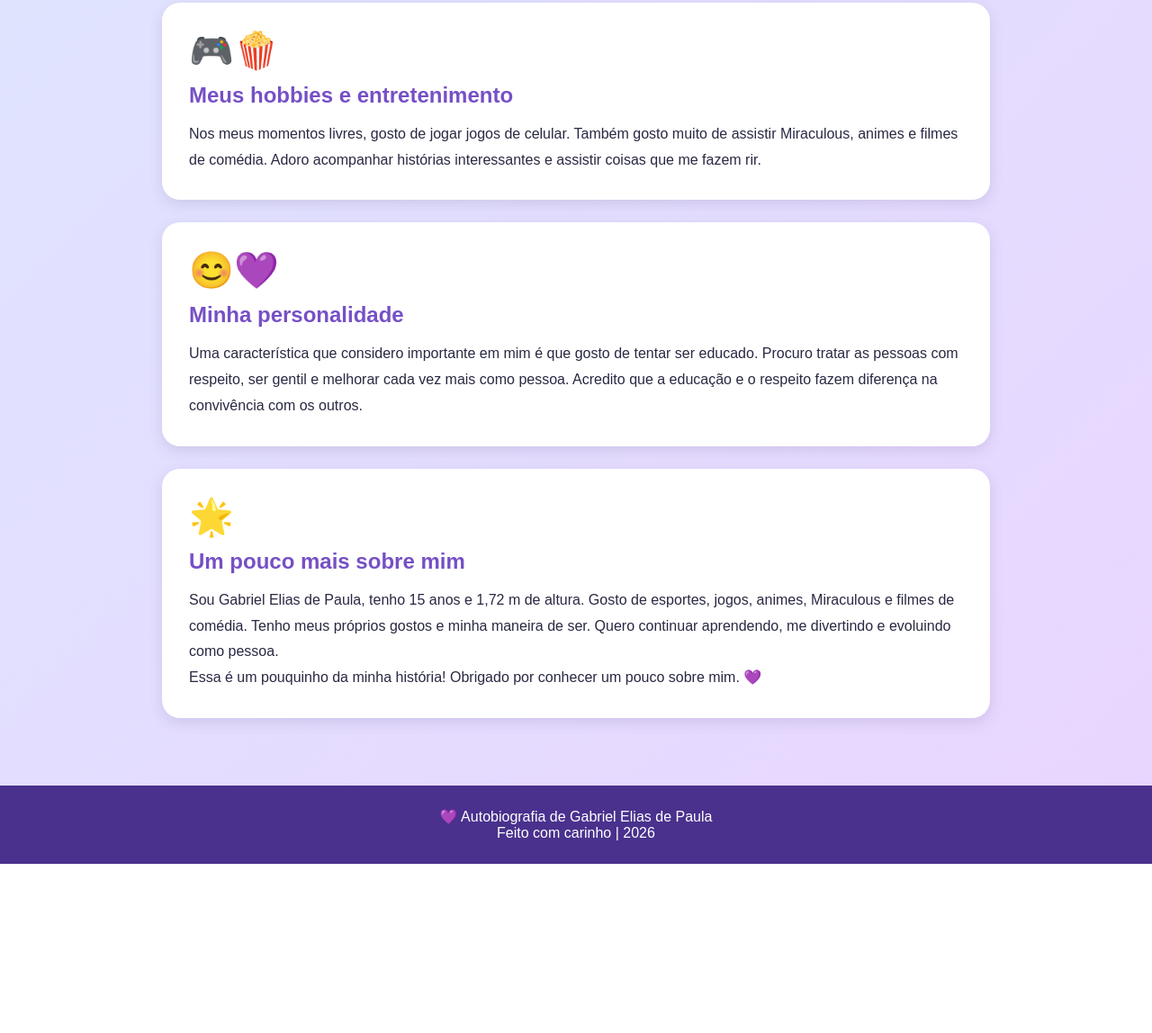
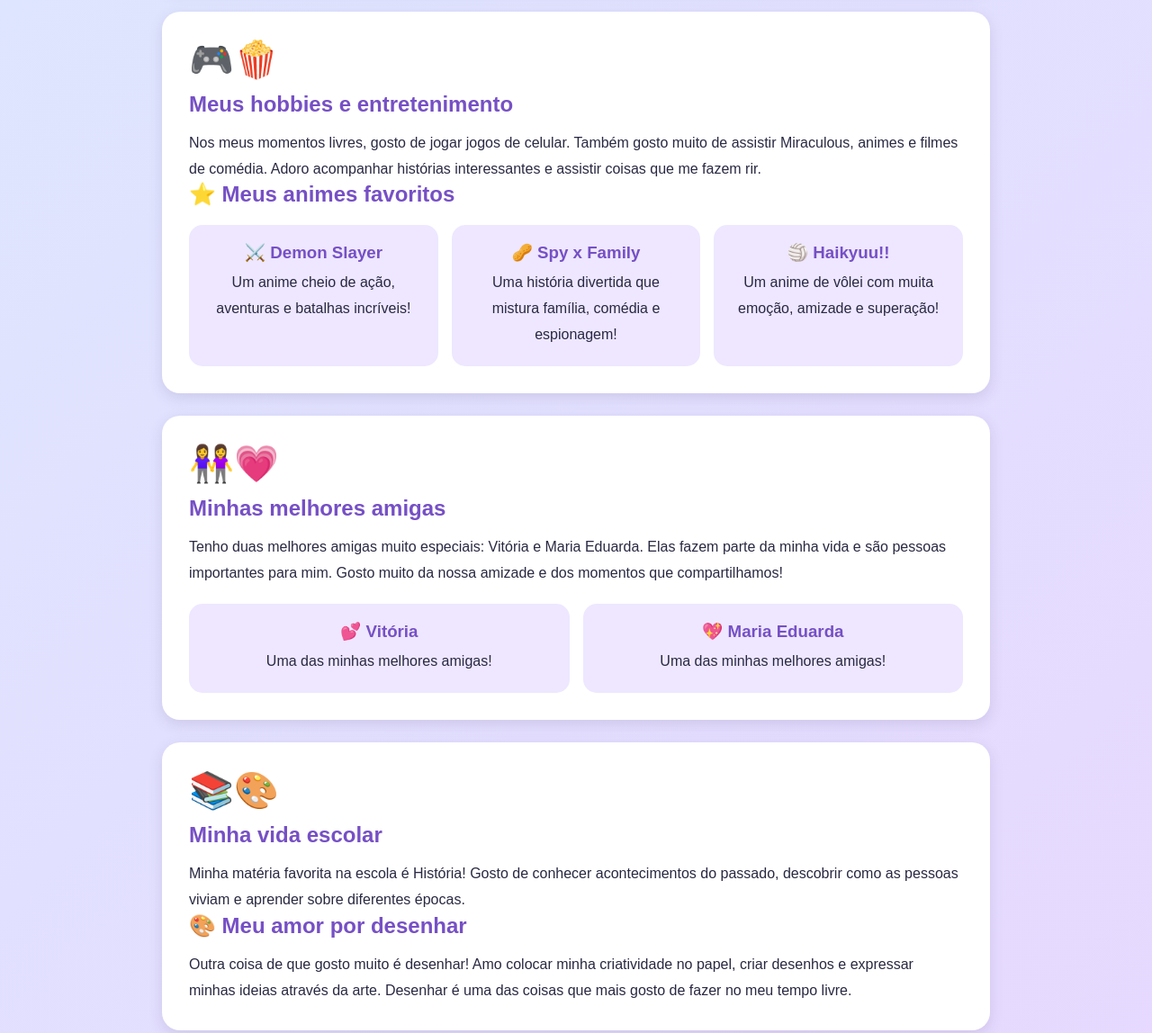
Before and after one commit to gabrieleliaspaula-byte/auto-biografia-minha, a plain HTML site: page index.html in a window 1280 px wide. Shown: the part 968-2116 px from the top of the page at 90% size. Before the commit the page ends 1928 px from the top, so only its background shows below. Drawn offline with Linux system fonts and the light colour scheme.

Commit message:
commit 1

```diff
--- a/index.html
+++ b/index.html
@@ -34,6 +34,7 @@ header h1 {
 
 header p {
     font-size: 18px;
+    margin: 5px;
 }
 
 nav {
@@ -140,6 +141,8 @@ footer {
     <a href="#sobre">Sobre mim</a>
     <a href="#esportes">Esportes</a>
     <a href="#gostos">Meus gostos</a>
+    <a href="#amizades">Amizades</a>
+    <a href="#escola">Escola</a>
     <a href="#personalidade">Personalidade</a>
 </nav>
 
@@ -195,6 +198,69 @@ footer {
         Adoro acompanhar histórias interessantes
         e assistir coisas que me fazem rir.
     </p>
+
+    <h2>⭐ Meus animes favoritos</h2>
+
+    <div class="dados">
+        <div class="dado">
+            <h3>⚔️ Demon Slayer</h3>
+            <p>Um anime cheio de ação, aventuras e batalhas incríveis!</p>
+        </div>
+
+        <div class="dado">
+            <h3>🥜 Spy x Family</h3>
+            <p>Uma história divertida que mistura família, comédia e espionagem!</p>
+        </div>
+
+        <div class="dado">
+            <h3>🏐 Haikyuu!!</h3>
+            <p>Um anime de vôlei com muita emoção, amizade e superação!</p>
+        </div>
+    </div>
+</section>
+
+<section id="amizades">
+    <div class="emoji">👭💗</div>
+    <h2>Minhas melhores amigas</h2>
+    <p>
+        Tenho duas melhores amigas muito especiais:
+        Vitória e Maria Eduarda.
+        Elas fazem parte da minha vida e são pessoas
+        importantes para mim. Gosto muito da nossa amizade
+        e dos momentos que compartilhamos!
+    </p>
+
+    <div class="dados">
+        <div class="dado">
+            <h3>💕 Vitória</h3>
+            <p>Uma das minhas melhores amigas!</p>
+        </div>
+
+        <div class="dado">
+            <h3>💖 Maria Eduarda</h3>
+            <p>Uma das minhas melhores amigas!</p>
+        </div>
+    </div>
+</section>
+
+<section id="escola">
+    <div class="emoji">📚🎨</div>
+    <h2>Minha vida escolar</h2>
+    <p>
+        Minha matéria favorita na escola é História!
+        Gosto de conhecer acontecimentos do passado,
+        descobrir como as pessoas viviam e aprender
+        sobre diferentes épocas.
+    </p>
+
+    <h2>🎨 Meu amor por desenhar</h2>
+    <p>
+        Outra coisa de que gosto muito é desenhar!
+        Amo colocar minha criatividade no papel,
+        criar desenhos e expressar minhas ideias
+        através da arte. Desenhar é uma das coisas
+        que mais gosto de fazer no meu tempo livre.
+    </p>
 </section>
 
 <section id="personalidade">
@@ -215,12 +281,20 @@ footer {
     <h2>Um pouco mais sobre mim</h2>
     <p>
         Sou Gabriel Elias de Paula, tenho 15 anos
-        e 1,72 m de altura. Gosto de esportes,
-        jogos, animes, Miraculous e filmes de comédia.
-        Tenho meus próprios gostos e minha maneira
-        de ser. Quero continuar aprendendo, me divertindo
-        e evoluindo como pessoa.
+        e 1,72 m de altura. Gosto de vôlei, tênis de mesa,
+        jogos de celular, Miraculous, animes e filmes
+        de comédia. Meus animes favoritos são Demon Slayer,
+        Spy x Family e Haikyuu!!
     </p>
+
+    <p>
+        Também amo desenhar, minha matéria favorita
+        é História e minhas melhores amigas são
+        Vitória e Maria Eduarda. Gosto de tentar ser
+        educado, respeitar as pessoas e aproveitar
+        os momentos especiais da vida.
+    </p>
+
     <p>
         Essa é um pouquinho da minha história!
         Obrigado por conhecer um pouco sobre mim. 💜
```
